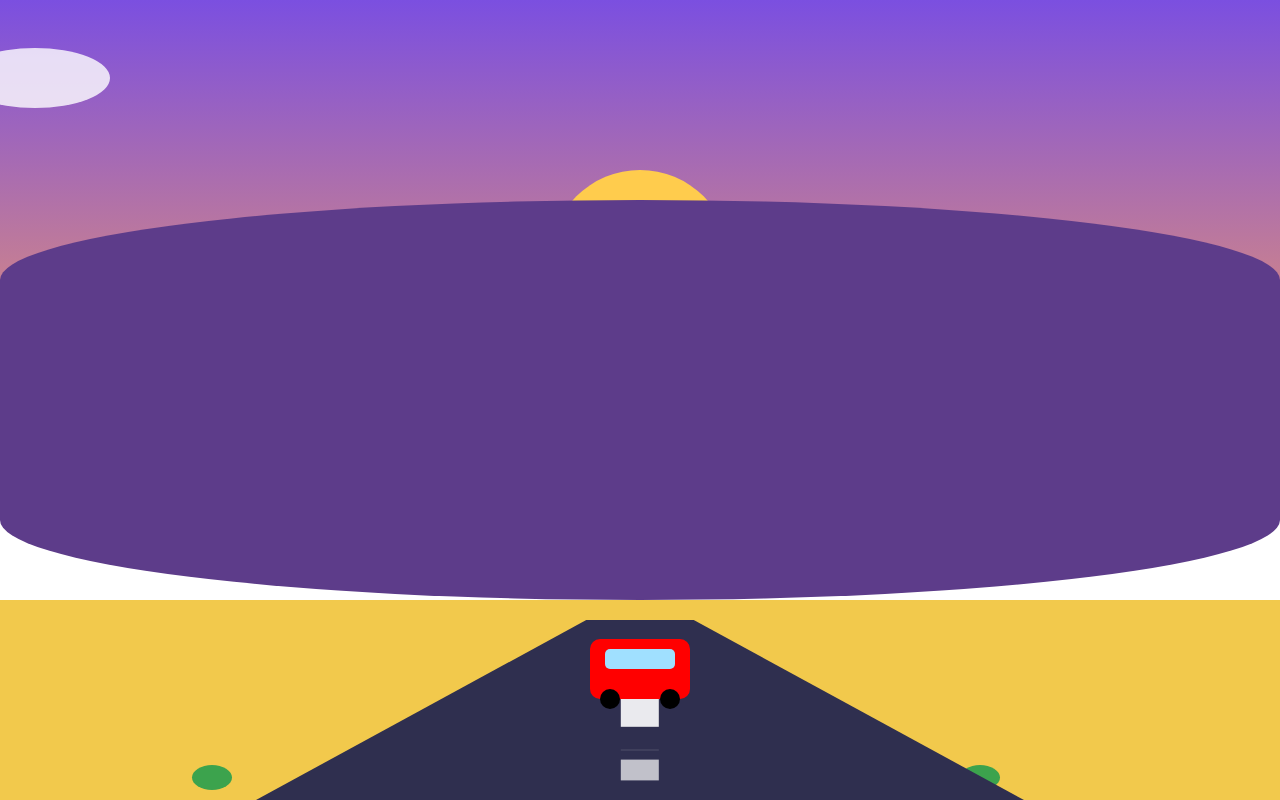
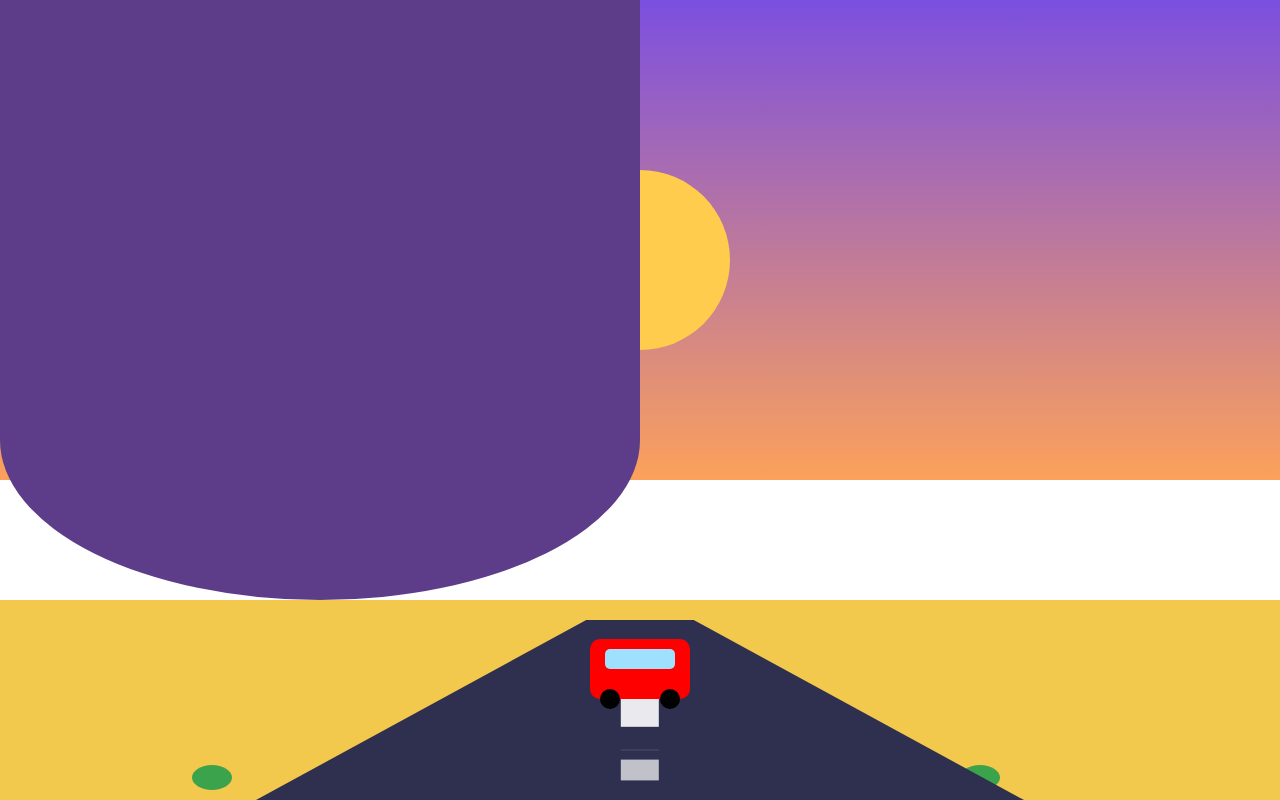
Before and after one commit to elprogramador789/Proyecto-2, a plain HTML site: page index.html in a window 1280 px wide. Drawn offline with Linux system fonts and the light colour scheme.

Commit message:
Update style.css

```diff
--- a/style.css
+++ b/style.css
@@ -60,8 +60,8 @@ body, html {
 .mountains {
   position: absolute;
   bottom: 25%; /* sube el horizonte un poco */
-  width: 100%;
-  height: 50%;
+  width: 50%;
+  height: 100%;
   background: #5d3c8a;
   border-radius: 50% / 20%;
 }
```
